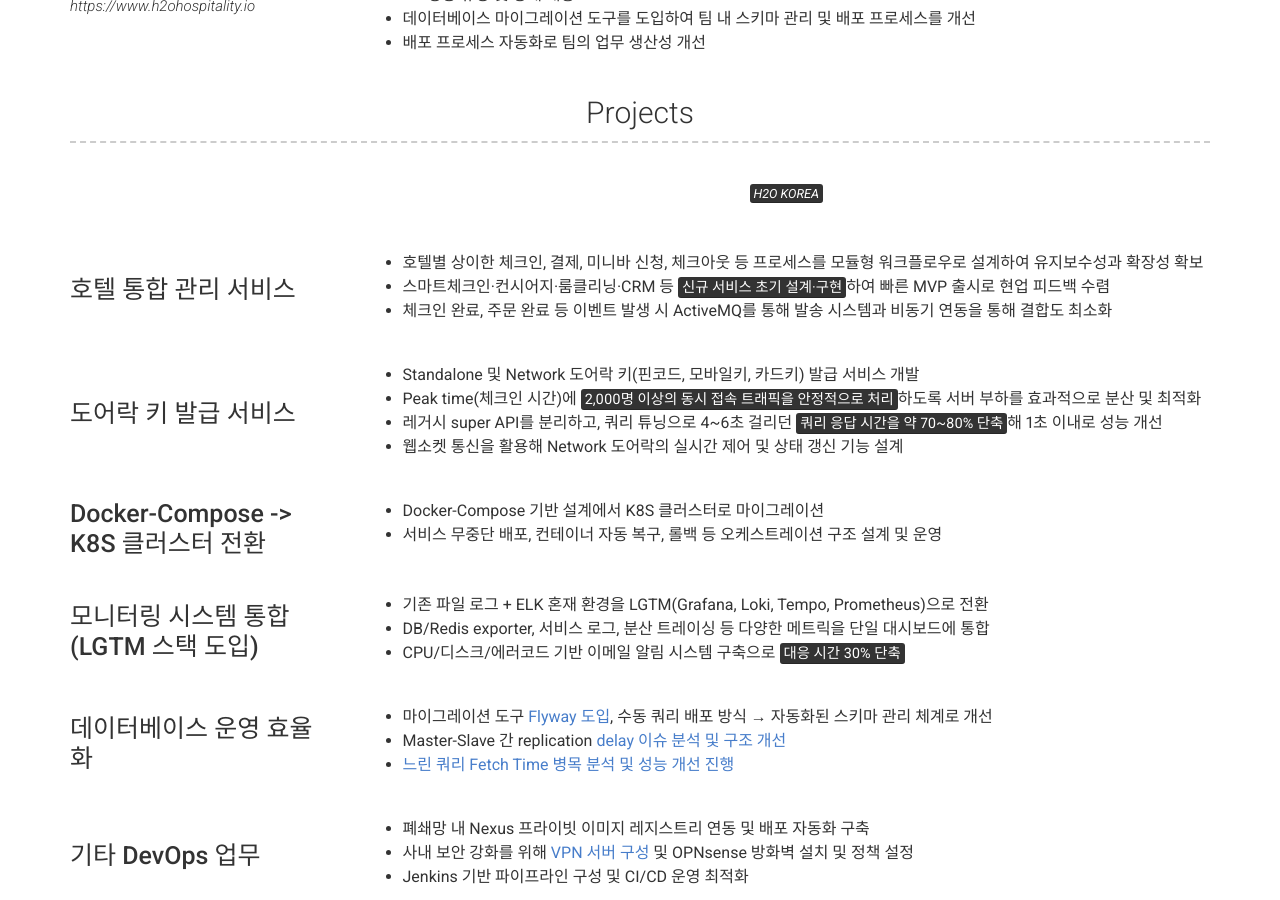
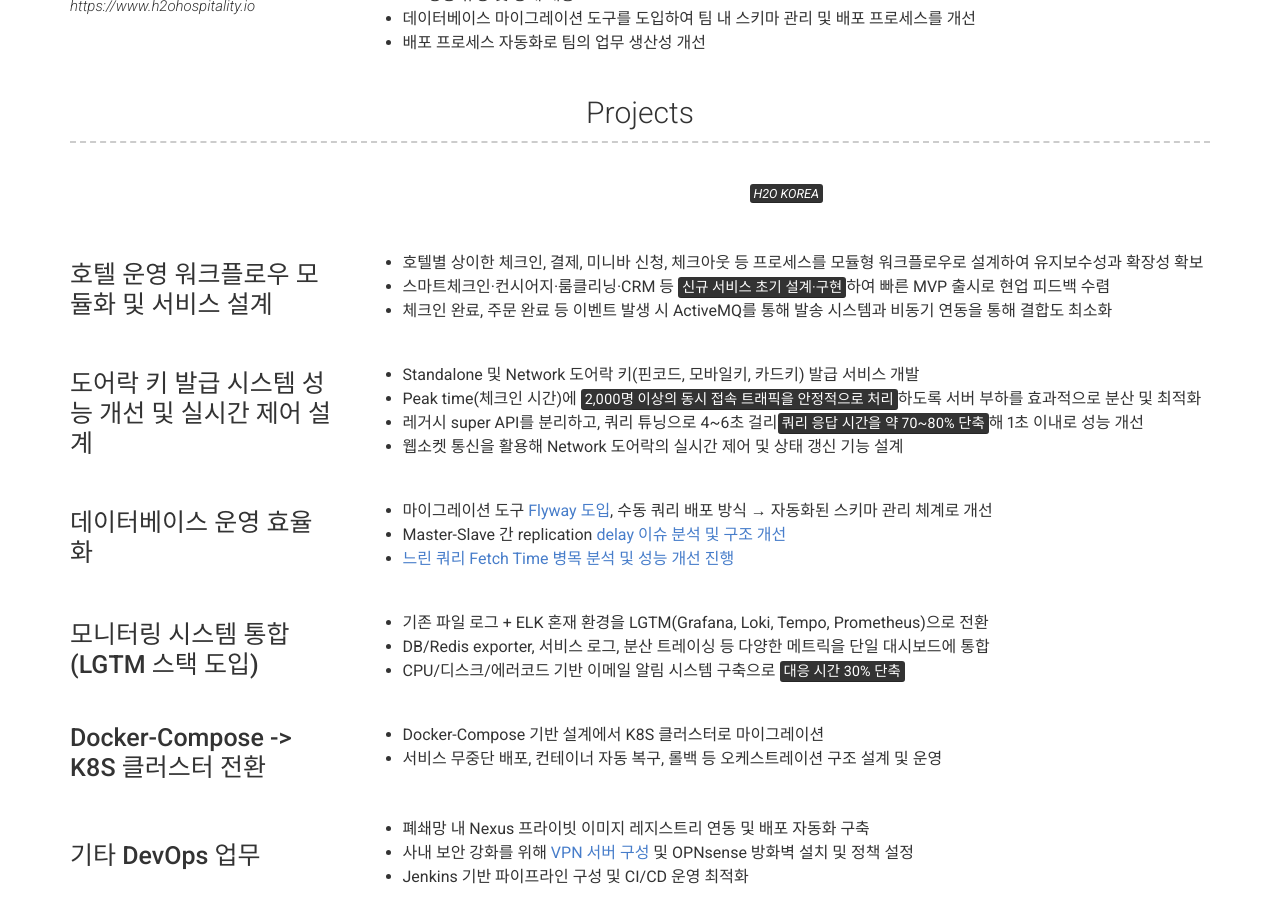
Before and after one commit to aksmf1442/resume, a Jekyll site: the page built from index.md, in a window 1280 px wide and 900 px high, scrolled down 771 px. Built offline with Jekyll 4.4.1, drawn with Linux system fonts in a browser that asks for light colours; nearby versions of some CDN libraries.

Commit message:
refactor: 수정

```diff
--- a/_config.yml
+++ b/_config.yml
@@ -67,23 +67,24 @@ content:
         quote: >
           <mark>H2O KOREA</mark>
       - layout: top-left
-        title: 호텔 통합 관리 서비스
+        title: 호텔 운영 워크플로우 모듈화 및 서비스 설계
         description: |
          - 호텔별 상이한 체크인, 결제, 미니바 신청, 체크아웃 등 프로세스를 모듈형 워크플로우로 설계하여 유지보수성과 확장성 확보
          - 스마트체크인·컨시어지·룸클리닝·CRM 등 <mark>신규 서비스 초기 설계·구현</mark>하여 빠른 MVP 출시로 현업 피드백 수렴
          - 체크인 완료, 주문 완료 등 이벤트 발생 시 ActiveMQ를 통해 발송 시스템과 비동기 연동을 통해 결합도 최소화
       - layout: top-left
-        title: 도어락 키 발급 서비스
+        title: 도어락 키 발급 시스템 성능 개선 및 실시간 제어 설계
         description: |
          - Standalone 및 Network 도어락 키(핀코드, 모바일키, 카드키) 발급 서비스 개발
          - Peak time(체크인 시간)에 <mark>2,000명 이상의 동시 접속 트래픽을 안정적으로 처리</mark>하도록 서버 부하를 효과적으로 분산 및 최적화
-         - 레거시 super API를 분리하고, 쿼리 튜닝으로 4~6초 걸리던 <mark>쿼리 응답 시간을 약 70~80% 단축</mark>해 1초 이내로 성능 개선
+         - 레거시 super API를 분리하고, 쿼리 튜닝으로 4~6초 걸리<mark>쿼리 응답 시간을 약 70~80% 단축</mark>해 1초 이내로 성능 개선
          - 웹소켓 통신을 활용해 Network 도어락의 실시간 제어 및 상태 갱신 기능 설계
       - layout: top-left
-        title: Docker-Compose -> K8S 클러스터 전환
-        description: | # this will include new lines to allow paragraphs
-          - Docker-Compose 기반 설계에서 K8S 클러스터로 마이그레이션
-          - 서비스 무중단 배포, 컨테이너 자동 복구, 롤백 등 오케스트레이션 구조 설계 및 운영
+        title: 데이터베이스 운영 효율화
+        description: |
+         - 마이그레이션 도구 [Flyway 도입](https://haneuls-blog.super.site/%ea%b0%9c%eb%b0%9c-%ec%a1%b0%ec%a7%81%ec%97%90-flyway%eb%a5%bc-%ec%99%9c-%eb%8f%84%ec%9e%85%ed%95%98%ea%b2%8c-%eb%90%98%ec%97%88%ec%9d%84%ea%b9%8c), 수동 쿼리 배포 방식 → 자동화된 스키마 관리 체계로 개선
+         - Master-Slave 간 replication [delay 이슈 분석 및 구조 개선](https://haneuls-blog.super.site/db-masterslave-%ea%b0%84-%eb%8f%99%ea%b8%b0%ed%99%94-%ec%a7%80%ec%97%b0-%ec%9d%b4%ec%8a%88)
+         - [느린 쿼리 Fetch Time 병목 분석 및 성능 개선 진행](https://haneuls-blog.super.site/base64%eb%a5%bc-%ec%bb%ac%eb%9f%bc%ec%97%90-%eb%84%a3%ec%9c%bc%eb%a9%b4-%eb%b2%8c%ec%96%b4%ec%a7%80%eb%8a%94-%ec%9d%bc%eb%93%a4)
       - layout: top-left
         title: 모니터링 시스템 통합 (LGTM 스택 도입)
         description: | # this will include new lines to allow paragraphs
@@ -91,11 +92,10 @@ content:
           - DB/Redis exporter, 서비스 로그, 분산 트레이싱 등 다양한 메트릭을 단일 대시보드에 통합
           - CPU/디스크/에러코드 기반 이메일 알림 시스템 구축으로 <mark>대응 시간 30% 단축</mark>
       - layout: top-left
-        title: 데이터베이스 운영 효율화
-        description: |
-         - 마이그레이션 도구 [Flyway 도입](https://haneuls-blog.super.site/%ea%b0%9c%eb%b0%9c-%ec%a1%b0%ec%a7%81%ec%97%90-flyway%eb%a5%bc-%ec%99%9c-%eb%8f%84%ec%9e%85%ed%95%98%ea%b2%8c-%eb%90%98%ec%97%88%ec%9d%84%ea%b9%8c), 수동 쿼리 배포 방식 → 자동화된 스키마 관리 체계로 개선
-         - Master-Slave 간 replication [delay 이슈 분석 및 구조 개선](https://haneuls-blog.super.site/db-masterslave-%ea%b0%84-%eb%8f%99%ea%b8%b0%ed%99%94-%ec%a7%80%ec%97%b0-%ec%9d%b4%ec%8a%88)
-         - [느린 쿼리 Fetch Time 병목 분석 및 성능 개선 진행](https://haneuls-blog.super.site/base64%eb%a5%bc-%ec%bb%ac%eb%9f%bc%ec%97%90-%eb%84%a3%ec%9c%bc%eb%a9%b4-%eb%b2%8c%ec%96%b4%ec%a7%80%eb%8a%94-%ec%9d%bc%eb%93%a4)
+        title: Docker-Compose -> K8S 클러스터 전환
+        description: | # this will include new lines to allow paragraphs
+          - Docker-Compose 기반 설계에서 K8S 클러스터로 마이그레이션
+          - 서비스 무중단 배포, 컨테이너 자동 복구, 롤백 등 오케스트레이션 구조 설계 및 운영
       - layout: top-left
         title: 기타 DevOps 업무
         description: |
```
